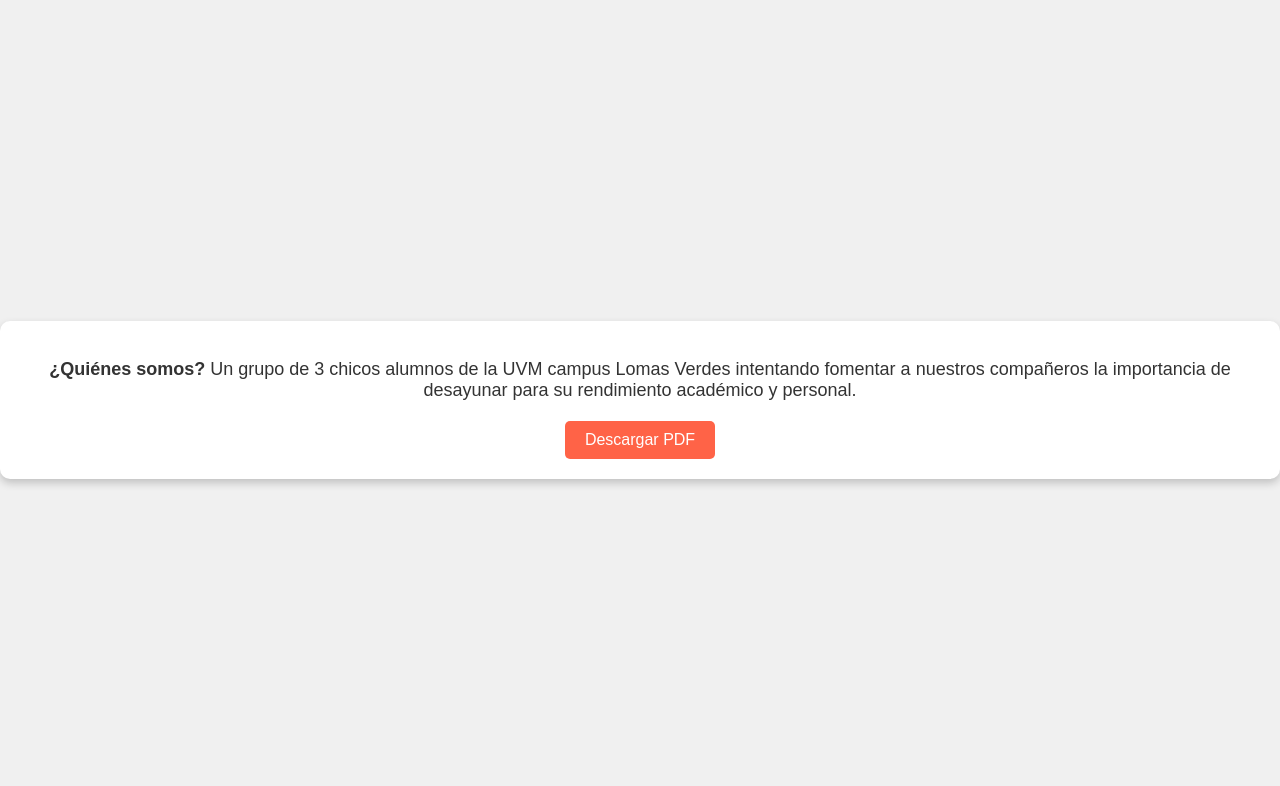
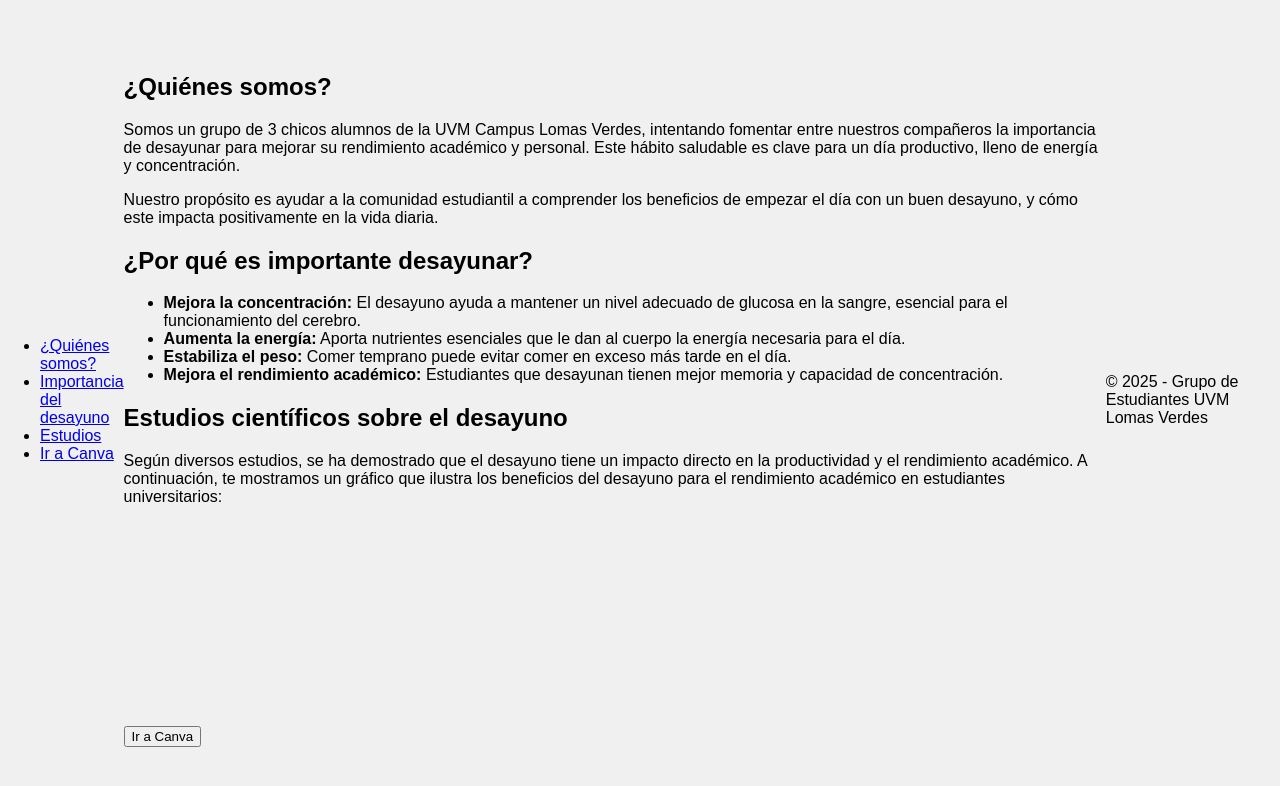
Before and after one commit to mtnez1881/proyecto_tecinfo2, a plain HTML site: page somos.html in a window 1280 px wide. Drawn offline with nearby package versions, Linux system fonts and the light colour scheme.

Commit message:
somos.html

```diff
--- a/somos.html
+++ b/somos.html
@@ -1,21 +1,64 @@
 <!DOCTYPE html>
 <html lang="es">
 <head>
-    <meta charset="UTF-8">
-    <meta name="viewport" content="width=device-width, initial-scale=1.0">
-    <title>Somos</title>
-    <link rel="stylesheet" href="somos.css">
+  <meta charset="UTF-8">
+  <meta name="viewport" content="width=device-width, initial-scale=1.0">
+  <title>Somos - La Importancia del Desayuno</title>
+  <link rel="stylesheet" href="somos.css">
+  <script src="https://cdn.jsdelivr.net/npm/chart.js"></script> <!-- Librería para gráficos -->
 </head>
 <body>
-    <div class="container">
-        <p class="descripcion">
-            <strong>¿Quiénes somos?</strong> Un grupo de 3 chicos alumnos de la UVM campus Lomas Verdes
-            intentando fomentar a nuestros compañeros la importancia de desayunar para su rendimiento
-            académico y personal.
-        </p>
-        <button class="boton-descarga" onclick="descargarPDF()">Descargar PDF</button>
-    </div>
+  <header>
+    <nav>
+      <ul>
+        <li><a href="#quienes-somos">¿Quiénes somos?</a></li>
+        <li><a href="#importancia-desayuno">Importancia del desayuno</a></li>
+        <li><a href="#estudios">Estudios</a></li>
+        <li><a href="#boton-canva">Ir a Canva</a></li>
+      </ul>
+    </nav>
+  </header>
 
-    <script src="somos.js"></script>
+  <main>
+    <section id="quienes-somos" class="section">
+      <h1>¿Quiénes somos?</h1>
+      <p>
+        Somos un grupo de 3 chicos alumnos de la UVM Campus Lomas Verdes, intentando fomentar entre nuestros compañeros la importancia de desayunar para mejorar su rendimiento académico y personal.
+        Este hábito saludable es clave para un día productivo, lleno de energía y concentración.
+      </p>
+      <p>
+        Nuestro propósito es ayudar a la comunidad estudiantil a comprender los beneficios de empezar el día con un buen desayuno, y cómo este impacta positivamente en la vida diaria.
+      </p>
+    </section>
+
+    <section id="importancia-desayuno" class="section">
+      <h2>¿Por qué es importante desayunar?</h2>
+      <ul>
+        <li><strong>Mejora la concentración:</strong> El desayuno ayuda a mantener un nivel adecuado de glucosa en la sangre, esencial para el funcionamiento del cerebro.</li>
+        <li><strong>Aumenta la energía:</strong> Aporta nutrientes esenciales que le dan al cuerpo la energía necesaria para el día.</li>
+        <li><strong>Estabiliza el peso:</strong> Comer temprano puede evitar comer en exceso más tarde en el día.</li>
+        <li><strong>Mejora el rendimiento académico:</strong> Estudiantes que desayunan tienen mejor memoria y capacidad de concentración.</li>
+      </ul>
+    </section>
+
+    <section id="estudios" class="section">
+      <h2>Estudios científicos sobre el desayuno</h2>
+      <p>Según diversos estudios, se ha demostrado que el desayuno tiene un impacto directo en la productividad y el rendimiento académico. A continuación, te mostramos un gráfico que ilustra los beneficios del desayuno para el rendimiento académico en estudiantes universitarios:</p>
+
+      <canvas id="rendimientoGrafico" width="400" height="200"></canvas>
+    </section>
+
+    <section id="boton-canva" class="section">
+      <a href="https://www.canva.com" target="_blank">
+        <button class="cta-button">Ir a Canva</button>
+      </a>
+    </section>
+  </main>
+
+  <footer>
+    <p>&copy; 2025 - Grupo de Estudiantes UVM Lomas Verdes</p>
+  </footer>
+
+  <script src="somos.js"></script>
 </body>
 </html>
```
